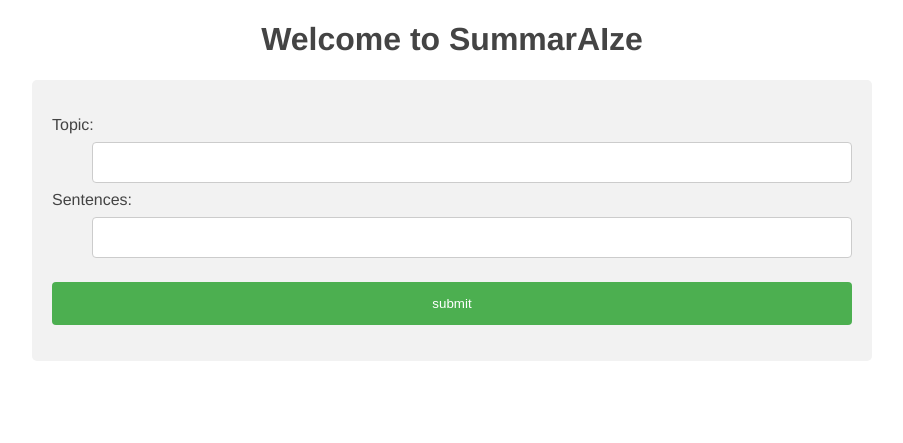
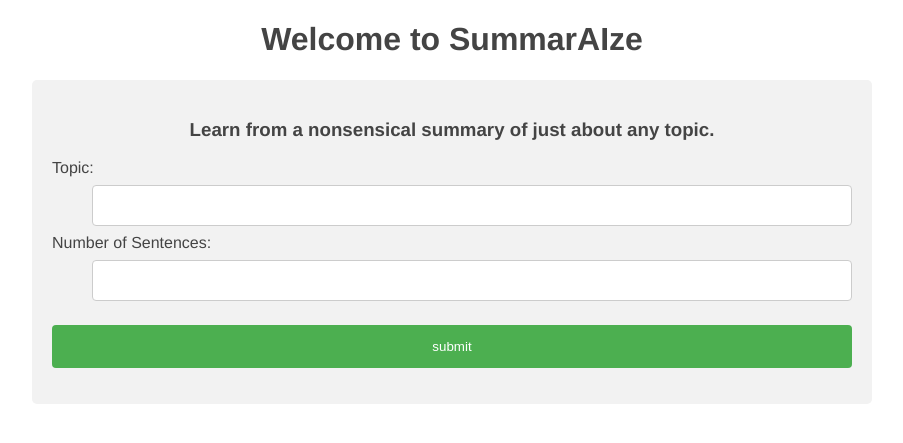
Before and after one commit to glstewart17/sms-summarAIze, a Flask app: page / in a window 1280 px wide. Shown: the top 443 px of the page, without its empty margins (188-1091 px from the left). Run offline with Flask 2, Linux system fonts and the light colour scheme.

Commit message:
Add Images and Clean Repository

```diff
--- a/Flash.py
+++ b/Flash.py
@@ -1,5 +1,4 @@
 from flask import Flask, flash, redirect, render_template, request, session, url_for
-import json
 from wikipedia_text import summarizer, train_markov, article_text
 
 app = Flask(__name__)
--- a/pip-selfcheck.json
+++ /dev/null
@@ -1 +0,0 @@
-{"last_check":"2019-03-17T02:39:10Z","pypi_version":"19.0.3"}
--- a/pyvenv.cfg
+++ /dev/null
@@ -1,3 +0,0 @@
-home = C:\Users\glste\AppData\Local\Programs\Python\Python37-32
-include-system-site-packages = false
-version = 3.7.1
--- a/requirements.txt
+++ b/requirements.txt
@@ -16,3 +16,4 @@ urllib3==1.24.1
 Werkzeug==0.14.1
 Wikipedia
 wtforms
+pypiwin32
--- a/templates/handle.html
+++ b/templates/handle.html
@@ -13,6 +13,9 @@
     margin-bottom: 10px;
   }
   h1 {
+     text-align: center;
+  }
+  h3 {
      text-align: center;
   }
    input[type=text], select {
@@ -49,10 +52,14 @@
      margin:0 auto;
    }
 </style>
+<head>
+   <title>Topic Selection</title>
+</head>
 <html>
    <body>
       <h1>Welcome to SummarAIze</h1>
       <div>
+      <h3>Learn from a nonsensical summary of just about any topic.</h3>
       <form action = "" method = post>
          <dl>
             <dt>Topic:</dt>
@@ -60,7 +67,7 @@
                <input type = text name = topic
                   value = "{{request.form.topic }}">
             </dd>
-                <dt>Sentences:</dt>
+                <dt>Number of Sentences:</dt>
             <dd><input type = text name = length>
             </dd>
          </dl>
```
Also changed, not shown: wikipedia_text.py (+5 -2 lines), example/input.PNG (added), example/output.PNG (added), package-lock.json (deleted), templates/style.css (deleted).
